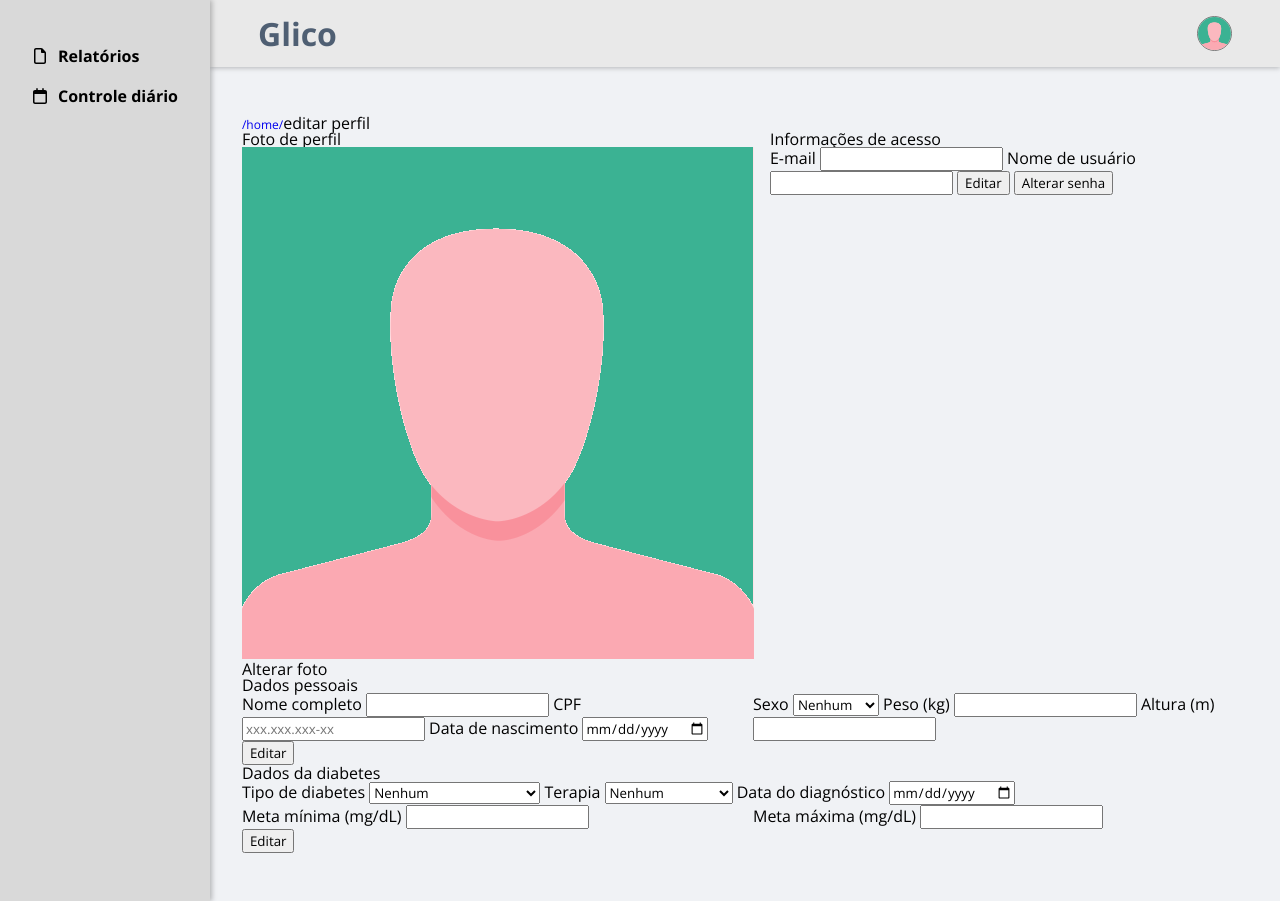
After one commit to douglaslima-pro/glico, a PHP site: page /douglas/view/html/editar-perfil.html in a window 1280 px wide. The commit adds this page. Run offline with PHP 8.4, Linux system fonts and the light colour scheme; some libraries are stand-ins or nearby versions.

Commit message:
feat: create edit profile page, still workint on it

```diff
--- /dev/null
+++ b/view/html/editar-perfil.html
@@ -0,0 +1,203 @@
+<!DOCTYPE html>
+<html lang="pt-BR">
+
+    <head>
+        <meta charset="UTF-8">
+        <meta name="viewport" content="width=device-width,initial-scale=1.0">
+        <title>Glico - Editar perfil</title>
+        <link rel="shortcut icon" href="../img/favicon/favicon.ico" type="image/x-icon">
+        <link rel="stylesheet" href="../styles/pages/editar-perfil/editar-perfil.css">
+        <script src="https://kit.fontawesome.com/22d8a23b47.js" crossorigin="anonymous"></script>
+    </head>
+
+    <body>
+
+        <main class="l-flex l-full-height" id="main">
+
+            <!--OVERLAY-->
+            <section class="overlay-backdrop l-grid l-flex-center is-none"></section><!--FIM DO OVERLAY-->
+
+            <!--BARRA LATERAL-->
+            <aside class="sidebar" id="aside">
+                <span class="sidebar--mobile__close-btn is-none">X</span>
+                <nav class="sidebar__nav" id="nav">
+                    <ul class="sidebar__list">
+                        <li class="sidebar__list-item">
+                            <a href="#" class="sidebar__link l-flex">
+                                <svg class="sidebar__icon" xmlns="http://www.w3.org/2000/svg" height="1rem"
+                                    viewBox="0 0 384 512"><!--! Font Awesome Free 6.4.2 by @fontawesome - https://fontawesome.com License - https://fontawesome.com/license (Commercial License) Copyright 2023 Fonticons, Inc. -->
+                                    <path
+                                        d="M320 464c8.8 0 16-7.2 16-16V160H256c-17.7 0-32-14.3-32-32V48H64c-8.8 0-16 7.2-16 16V448c0 8.8 7.2 16 16 16H320zM0 64C0 28.7 28.7 0 64 0H229.5c17 0 33.3 6.7 45.3 18.7l90.5 90.5c12 12 18.7 28.3 18.7 45.3V448c0 35.3-28.7 64-64 64H64c-35.3 0-64-28.7-64-64V64z" />
+                                </svg>
+                                <h3 class="sidebar__guide">Relatórios</h3>
+                            </a>
+                        </li>
+                        <li class="sidebar__list-item">
+                            <a href="#" class="sidebar__link l-flex">
+                                <svg class="sidebar__icon" xmlns="http://www.w3.org/2000/svg" height="1rem"
+                                    viewBox="0 0 448 512"><!--! Font Awesome Free 6.4.2 by @fontawesome - https://fontawesome.com License - https://fontawesome.com/license (Commercial License) Copyright 2023 Fonticons, Inc. -->
+                                    <path
+                                        d="M152 24c0-13.3-10.7-24-24-24s-24 10.7-24 24V64H64C28.7 64 0 92.7 0 128v16 48V448c0 35.3 28.7 64 64 64H384c35.3 0 64-28.7 64-64V192 144 128c0-35.3-28.7-64-64-64H344V24c0-13.3-10.7-24-24-24s-24 10.7-24 24V64H152V24zM48 192H400V448c0 8.8-7.2 16-16 16H64c-8.8 0-16-7.2-16-16V192z" />
+                                </svg>
+                                <h3 class="sidebar__guide">Controle diário</h3>
+                            </a>
+                        </li>
+                    </ul>
+                </nav>
+            </aside><!--FIM DA BARRA LATERAL-->
+
+            <!--CONTEÚDO PRINCIPAL DA PÁGINA-->
+            <section class="content">
+
+                <!--CABEÇALHO-->
+                <header class="header" id="header">
+                    <a href="#"><h1 class="header__logo">Glico</h1></a>
+                    <div class="l-flex l-flex-center l-flex-gap-1rem">
+                        <div class="header__user-container">
+                            <img class="header__profile-picture" src="../img/png/anonymous-profile.png" alt="Foto de perfil do usuário" title="Douglas Souza de Lima">
+                            <nav class="user-options is-hidden">
+                                <h4 class="user-options__username">douglaslima</h4>
+                                <ul class="user-options__list">
+                                    <li class="user-options__list-item"><a href="editar-perfil.php" class="user-options__link">Editar perfil</a></li>
+                                    <li class="user-options__list-item"><a href="../../controller/sair.php" class="user-options__link">Sair</a></li>
+                                </ul>
+                            </nav>
+                        </div>
+                        <div class="header__hamburger-btn l-flex l-flex-column">
+                            <div class="header__hamburger-dash"></div>
+                            <div class="header__hamburger-dash"></div>
+                            <div class="header__hamburger-dash"></div>
+                        </div>
+                    </div>
+                </header><!--FIM DO CABEÇALHO-->
+
+                <!--CONTEÚDO PRINCIPAL DA SECTION-->
+                <div class="content__main">
+
+                    <p class="content__path"><a class="content__path--link" href="home.php">/home/</a>editar perfil</p>
+
+                    <section class="profile">
+
+                        <div class="l-flex l-flex-gap-1rem">
+                            <div class="profile__section l-flex-1">
+                                <div class="profile__header">
+                                    <p class="profile__header-title">Foto de perfil</p>
+                                </div>
+                                <div class="profile__container">
+                                    <img class="profile__picture" src="../img/png/anonymous-profile.png" alt="Foto de perfil">
+                                    <label class="profile__btn" for="foto">Alterar foto</label>
+                                    <input class="is-none" id="foto" type="file">
+                                </div>
+                            </div>
+                            <div class="profile__section l-flex-2">
+                                <div class="profile__header">
+                                    <p class="profile__header-title">Informações de acesso</p>
+                                </div>
+                                <form class="profile__form">
+                                    <label for="email">E-mail</label>
+                                    <input class="profile__input" type="email" name="email" id="email" maxlength="50" required>
+                                    <label for="usuario">Nome de usuário</label>
+                                    <input class="profile__input" type="text" name="usuario" id="usuario" maxlength="30" required>
+                                    <button class="profile__btn" type="button">Editar</button>
+                                    <div class="profile__container is-none">
+                                        <button class="profile__btn" type="button">Cancelar</button>
+                                        <input class="profile__submit" type="submit" value="Salvar">
+                                    </div>
+                                    <button class="profile__btn" type="button">Alterar senha</button>
+                                </form>
+                            </div>
+                        </div>
+
+                        <div class="profile__section l-full-width">
+                            <div class="profile__header">
+                                <p class="profile__header-title">Dados pessoais</p>
+                            </div>
+                            <form class="profile__form">
+                                <div class="l-flex l-flex-gap-1rem l-flex-wrap">
+                                    <div class="l-flex-1">
+                                        <label class="profile__label" for="nome">Nome completo</label>
+                                        <input class="profile__input" type="text" id="nome" name="nome" maxlength="100" required>
+                                        <label class="profile__label" for="cpf">CPF</label>
+                                        <input class="profile__input" type="text" id="cpf" name="cpf" placeholder="xxx.xxx.xxx-xx" maxlength="14">
+                                        <label class="profile__label" for="nascimento">Data de nascimento</label>
+                                        <input class="profile__input" type="date" id="nascimento" name="nascimento">
+                                    </div>
+                                    <div class="l-flex-1">
+                                        <label class="profile__label" for="sexo">Sexo</label>
+                                        <select class="profile__input" id="sexo" name="sexo">
+                                            <option value="N">Nenhum</option>
+                                            <option value="M">Masculino</option>
+                                            <option value="F">Feminino</option>
+                                        </select>
+                                        <label class="profile__label" for="peso">Peso (kg)</label>
+                                        <input class="profile__input" type="number" id="peso" name="peso">
+                                        <label class="profile__label" for="altura">Altura (m)</label>
+                                        <input class="profile__input" type="number" id="altura" name="altura" step=".01">
+                                    </div>
+                                </div>
+                                <button class="profile__btn" type="button">Editar</button>
+                                <div class="profile__container is-none">
+                                    <button class="profile__btn" type="button">Cancelar</button>
+                                    <input class="profile__submit" type="submit" value="Salvar">
+                                </div>
+                            </form>
+                        </div>
+
+                        <div class="profile__section l-full-width">
+                            <div class="profile__header">
+                                <p class="profile__header-title">Dados da diabetes</p>
+                            </div>
+                            <form class="profile__form">
+                                <label class="profile__label" for="diabetes">Tipo de diabetes</label>
+                                <select class="profile__input" name="diabetes" id="diabetes">
+                                    <option value="Nenhum">Nenhum</option>
+                                    <option value="Pré-diabetes">Pré-diabetes</option>
+                                    <option value="Diabetes Mellitus Tipo 1">Diabetes Mellitus Tipo 1</option>
+                                    <option value="Diabetes Mellitus Tipo 2">Diabetes Mellitus Tipo 2</option>
+                                    <option value="Diabetes gestacional">Diabetes gestacional</option>
+                                </select>
+                                <label class="profile__label" for="terapia">Terapia</label>
+                                <select class="profile__input" name="terapia" id="terapia">
+                                    <option value="Nenhum">Nenhum</option>
+                                    <option value="Insulina (caneta)">Insulina (caneta)</option>
+                                    <option value="Insulina (seringa)">Insulina (seringa)</option>
+                                    <option value="Insulina (bomba)">Insulina (bomba)</option>
+                                    <option value="Medicação oral">Medicação oral</option>
+                                    <option value="Outro">Outro</option>
+                                </select>
+                                <label for="diagnostico">Data do diagnóstico</label>
+                                <input class="profile__input" type="date" name="diagnostico" id="diagnostico">
+                                <div class="l-flex l-flex-gap-1rem l-flex-wrap">
+                                    <div class="l-flex-1">
+                                        <label class="profile__label" for="meta-min">Meta mínima (mg/dL)</label>
+                                        <input class="profile__input" type="number" name="meta-min" id="meta-min" step="1">
+                                    </div>
+                                    <div class="l-flex-1">
+                                        <label class="profile__label" for="meta-max">Meta máxima (mg/dL)</label>
+                                        <input class="profile__input" type="number" name="meta-max" id="meta-max" step="1">
+                                    </div>
+                                </div>
+                                <button class="profile__btn" type="button">Editar</button>
+                                <div class="profile__container is-none">
+                                    <button class="profile__btn" type="button">Cancelar</button>
+                                    <input class="profile__submit" type="submit" value="Salvar">
+                                </div>
+                            </form>
+                        </div>
+
+                    </section>
+
+                </div><!--fim do content main-->
+
+            </section>
+        </main>
+
+        <!--ÁREA DE SCRIPS EM JS-->
+        <script src="../js/sidebar.js"></script>
+        <script src="../js/user-options.js"></script>
+        <script src="../js/alerta.js"></script>
+        <script src="../js/overlay.js"></script>
+
+    </body>
+
+</html>
--- a/view/html/home.php
+++ b/view/html/home.php
@@ -142,7 +142,7 @@
                         <button type="button" class="register-glucose__btn register-glucose__btn--red register-glucose__btn--align-center" id="excluir-glicose-btn">Excluir glicemia</button>
                     </div>
                 </div>
-            </section><!--FIM DA TELA REGISTRAR GLICOSE-->
+            </section><!--FIM DO OVERLAY-->
 
             <!--BARRA LATERAL-->
             <aside class="sidebar" id="aside">
--- a/view/styles/components/_confirm.scss
+++ b/view/styles/components/_confirm.scss
@@ -1,6 +1,7 @@
 .confirm {
     background-color: $sombra;
     height: 100vh;
+    padding: 0 1rem;
     position: fixed;
     z-index: 100;
     width: 100vw;
--- /dev/null
+++ b/view/styles/pages/editar-perfil/editar-perfil.css
@@ -0,0 +1,435 @@
+@import url("https://fonts.googleapis.com/css2?family=Open+Sans:ital,wght@0,300;0,400;0,500;0,600;0,700;0,800;1,300;1,400;1,500;1,600;1,700;1,800&display=swap");
+html, body {
+  height: 100%;
+  width: 100%;
+}
+
+body, ul, li, p, h1, h2, h3, h4, h5, h6 {
+  margin: 0;
+  padding: 0;
+}
+
+body {
+  background: #F0F2F5;
+  line-height: 1;
+  position: relative;
+}
+
+ul {
+  list-style: none;
+}
+
+a {
+  text-decoration: none;
+}
+
+input:focus, textarea:focus, select:focus {
+  outline: none;
+}
+
+svg {
+  fill: #000000;
+}
+
+* {
+  box-sizing: border-box;
+}
+
+* {
+  font-family: "Open sans", sans-serif;
+}
+
+h1 {
+  font-size: 3rem;
+}
+
+h2 {
+  font-size: 2rem;
+}
+
+h3 {
+  font-size: 1.5rem;
+}
+
+p, label {
+  font-size: 1rem;
+}
+
+a {
+  font-size: 0.75rem;
+}
+
+#main {
+  height: 100%;
+}
+
+#header {
+  align-items: center;
+  background-color: #E9E9E9;
+  box-shadow: 0 1px 5px 0 rgba(0, 0, 0, 0.25);
+  display: flex;
+  justify-content: space-between;
+  padding: 1rem 3rem;
+  position: sticky;
+  top: 0;
+  width: 100%;
+  z-index: 1;
+}
+
+.l-flex {
+  display: flex;
+}
+
+.l-flex-center {
+  align-items: center;
+  justify-content: space-around;
+}
+
+.l-flex-justify-around {
+  justify-content: space-around;
+}
+
+.l-flex-justify-between {
+  justify-content: space-between;
+}
+
+.l-flex-justify-center {
+  justify-content: center;
+}
+
+.l-flex-justify-end {
+  justify-content: end;
+}
+
+.l-flex-align-center {
+  align-items: center;
+}
+
+.l-flex-align-end {
+  align-items: end;
+}
+
+.l-flex-column {
+  flex-direction: column;
+}
+
+.l-flex-wrap {
+  flex-wrap: wrap;
+}
+
+.l-flex-gap-5px {
+  gap: 5px;
+}
+
+.l-flex-gap-10px {
+  gap: 10px;
+}
+
+.l-flex-gap-1rem {
+  gap: 1rem;
+}
+
+.l-flex-gap-3rem {
+  gap: 3rem;
+}
+
+.l-flex-1 {
+  flex: 1;
+}
+
+.l-flex-2 {
+  flex: 2;
+}
+
+.l-flex-3 {
+  flex: 3;
+}
+
+.l-grid {
+  display: grid;
+}
+
+.l-table {
+  display: table;
+}
+
+.l-table-row {
+  display: table-row;
+}
+
+.l-table-row-group {
+  display: table-row-group;
+}
+
+.l-table-cell {
+  display: table-cell;
+}
+
+.l-full-height {
+  height: 100%;
+}
+
+.l-full-viewport-height {
+  height: 100vh;
+}
+
+.l-full-width {
+  width: 100%;
+}
+
+#aside {
+  background-color: #D9D9D9;
+  box-shadow: 2px 0 5px 0 rgba(0, 0, 0, 0.25);
+  padding: 3rem 2rem;
+  text-wrap: nowrap;
+  z-index: 2;
+}
+
+.l-overflow-y-hidden {
+  overflow-y: hidden;
+}
+
+.l-overflow-x-auto {
+  overflow-x: auto;
+}
+
+.l-no-padding {
+  padding: 0;
+}
+
+.l-padding-3px {
+  padding: 3px;
+}
+
+.l-padding-3rem-1rem {
+  padding: 3rem 1rem;
+}
+
+.l-margin-1rem-0 {
+  margin: 1rem 0;
+}
+
+.l-margin-2rem-0 {
+  margin: 2rem 0;
+}
+
+.alerts {
+  display: flex;
+  flex-direction: column;
+  gap: 5px;
+  width: 250px;
+  position: fixed;
+  right: 5px;
+  top: 5px;
+  z-index: 100;
+}
+.alerts--bottom-right {
+  bottom: 5px;
+  flex-direction: column-reverse;
+  top: unset;
+}
+.alerts--bottom-left {
+  bottom: 5px;
+  flex-direction: column-reverse;
+  left: 5px;
+  right: unset;
+  top: unset;
+}
+.alerts .alert {
+  background: rgba(0, 0, 0, 0.9);
+  border-radius: 2px;
+  cursor: default;
+  display: flex;
+  gap: 10px;
+  padding: 10px 20px;
+  transition: 1.5s all ease-in-out;
+  opacity: 0;
+}
+.alerts .alert__icon {
+  color: #FDFDFD;
+  display: none;
+  margin: auto 0;
+}
+.alerts .alert__title {
+  font-weight: bold;
+  margin-bottom: 0.3rem;
+}
+.alerts .alert__title, .alerts .alert__text {
+  color: #FDFDFD;
+  font-size: 0.9rem;
+}
+.alerts .alert--success .fa-check {
+  content: "f00c";
+  display: inline;
+}
+.alerts .alert--error .fa-xmark {
+  content: "f00d";
+  display: inline;
+}
+.alerts .alert--info .fa-info {
+  content: "f129";
+  display: inline;
+}
+
+.overlay-backdrop {
+  background: rgba(0, 0, 0, 0.25);
+  height: 100vh;
+  width: 100%;
+  position: absolute;
+  padding: 3rem 1rem;
+  overflow-y: auto;
+  z-index: 10;
+}
+
+.content {
+  overflow-y: auto;
+  position: relative;
+  width: 100%;
+}
+.content__main {
+  padding: 3rem 2rem;
+}
+
+.header__logo {
+  color: #4F5F73;
+  cursor: default;
+  font-size: 2rem;
+}
+.header__logo:hover {
+  opacity: 0.9;
+}
+.header__user-container {
+  height: 35px;
+  width: 35px;
+  position: relative;
+}
+.header__profile-picture {
+  border: 1px solid #7A7A7A;
+  border-radius: 50%;
+  cursor: pointer;
+  height: 100%;
+}
+.header__profile-picture:hover {
+  opacity: 0.9;
+}
+.header__hamburger-btn {
+  cursor: pointer;
+  display: none;
+  gap: 5px;
+}
+.header__hamburger-btn:hover {
+  opacity: 0.9;
+}
+.header__hamburger-dash {
+  width: 35px;
+  height: 5px;
+  background: #7A7A7A;
+}
+
+@media screen and (width <= 700px) {
+  .header__hamburger-btn {
+    display: flex;
+  }
+}
+.sidebar--mobile {
+  bottom: 0;
+  height: 100%;
+  position: fixed;
+  top: 0;
+  width: 100%;
+}
+.sidebar--mobile.sidebar {
+  display: block;
+}
+.sidebar--mobile__close-btn {
+  cursor: pointer;
+  font-size: 2rem;
+  font-weight: bold;
+  left: calc(100% - 2rem);
+  padding: 0 1rem;
+  position: relative;
+}
+.sidebar--mobile .sidebar__list {
+  align-items: center;
+  margin-top: 1rem;
+}
+.sidebar--mobile .sidebar__list-item {
+  width: 100%;
+  border-bottom: 1px solid #7A7A7A;
+  margin: 0;
+}
+.sidebar--mobile .sidebar__link {
+  justify-content: center;
+  padding: 1rem 0;
+}
+.sidebar--mobile .sidebar__guide {
+  font-size: 1.2rem;
+}
+.sidebar__list-item {
+  margin-bottom: 1.5rem;
+}
+.sidebar__link {
+  align-items: center;
+  color: black;
+  gap: 10px;
+}
+.sidebar__link:hover {
+  opacity: 0.8;
+}
+.sidebar__icon {
+  fill: black;
+  height: 1rem;
+  width: 1rem;
+}
+.sidebar__guide {
+  font-size: 1rem;
+}
+
+@media screen and (width <= 700px) {
+  .sidebar {
+    display: none;
+  }
+}
+.user-options {
+  background-color: white;
+  border-radius: 5px;
+  box-shadow: 2px 2px 5px 0 rgba(0, 0, 0, 0.25);
+  margin-top: 1rem;
+  padding: 1rem 1.5rem;
+  position: absolute;
+  right: 0;
+  text-align: center;
+  top: 100%;
+  transition: all 0.5s ease-in;
+}
+.user-options__username {
+  cursor: default;
+  margin-bottom: 1rem;
+  text-decoration: underline;
+}
+.user-options__link {
+  color: #7A7A7A;
+  display: inline-block;
+  font-size: 0.9rem;
+  font-weight: 500;
+  padding: 0.4rem 0;
+  text-wrap: nowrap;
+  width: 100%;
+}
+.user-options__link:hover {
+  color: black;
+}
+
+.is-none {
+  display: none;
+}
+
+.is-visible {
+  visibility: visible;
+  opacity: 1;
+}
+
+.is-hidden {
+  visibility: hidden;
+  opacity: 0;
+}/*# sourceMappingURL=editar-perfil.css.map */
--- /dev/null
+++ b/view/styles/pages/editar-perfil/editar-perfil.scss
@@ -0,0 +1,32 @@
+// abstract
+@import '../../abstract/variables';
+
+// base
+@import '../../base/reset';
+@import '../../base/typography';
+
+// layout
+@import '../../layout/main';
+@import '../../layout/header';
+@import '../../layout/l-flex';
+@import '../../layout/l-grid';
+@import '../../layout/l-table';
+@import '../../layout/l-full-height';
+@import '../../layout/l-full-width';
+@import '../../layout/aside';
+@import '../../layout/l-overflow';
+@import '../../layout/l-padding';
+@import '../../layout/l-margin';
+
+// components
+@import '../../components/alerts';
+@import '../../components/overlay-backdrop';
+@import '../../components/content';
+@import '../../components/header';
+@import '../../components/sidebar';
+@import '../../components/user-options';
+
+// state
+@import '../../state/is-none';
+@import '../../state/is-visible';
+@import '../../state/is-hidden';
--- a/view/styles/pages/home/home.css
+++ b/view/styles/pages/home/home.css
@@ -370,6 +370,7 @@ a {
 .confirm {
   background-color: rgba(0, 0, 0, 0.25);
   height: 100vh;
+  padding: 0 1rem;
   position: fixed;
   z-index: 100;
   width: 100vw;
```
Also changed, not shown: 2 other files.
